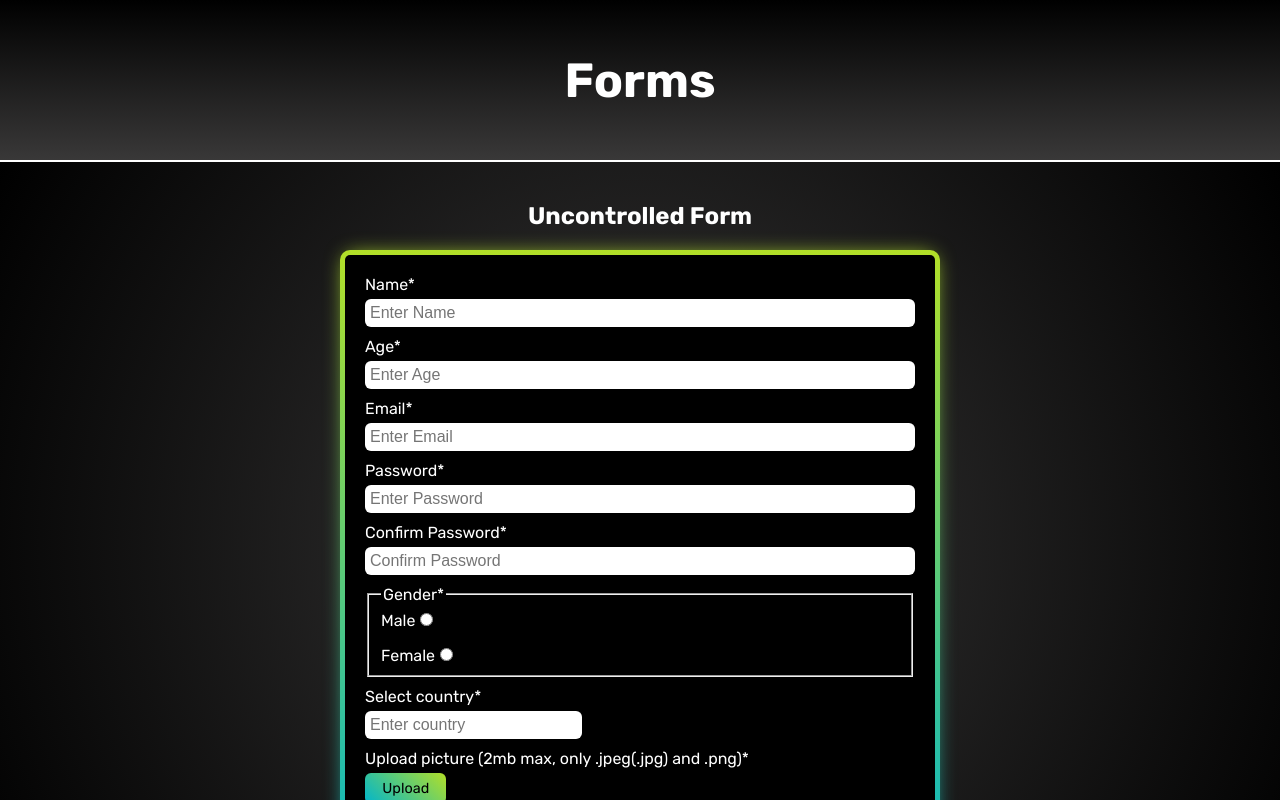
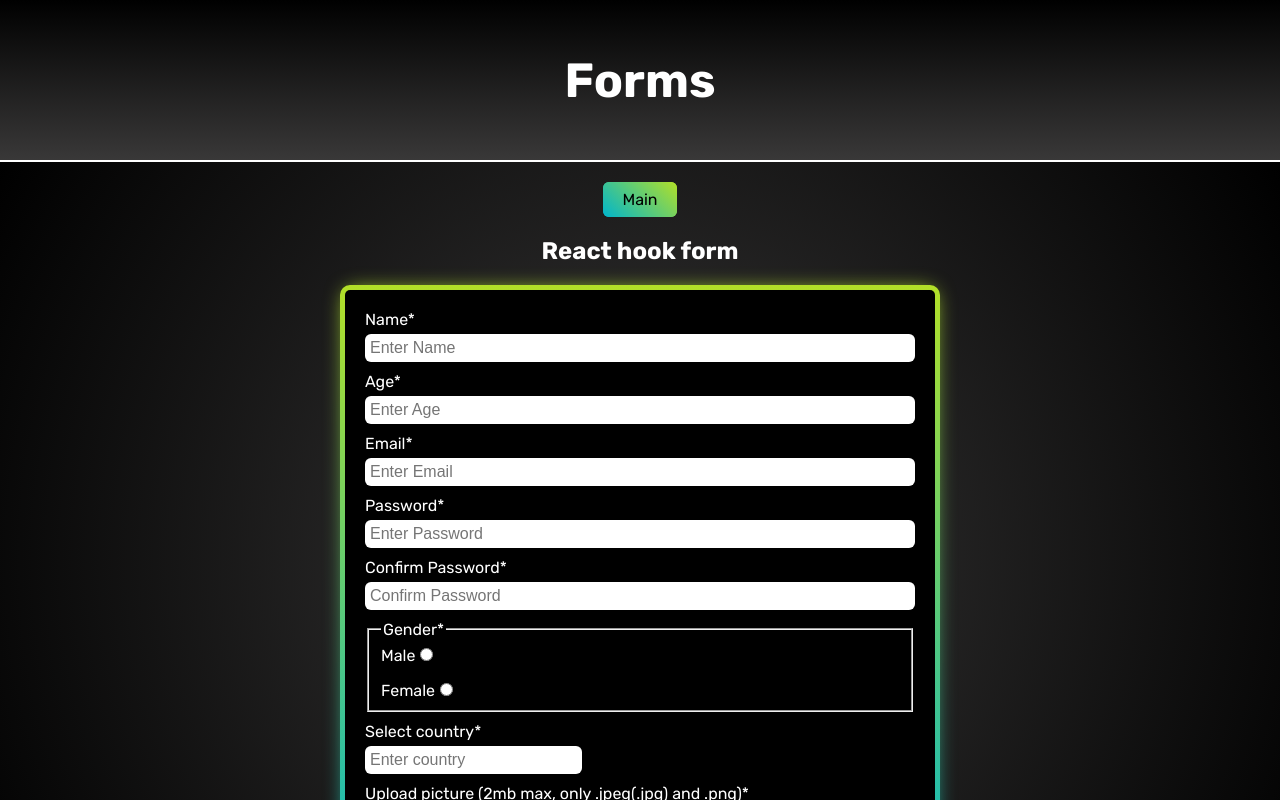
Before and after one commit to VadimKol/rs-react, a React (Vite) app: page /rhf in a window 1280 px wide. Shown: the top 800 px of the page. Built offline with nearby package versions, Linux system fonts and the light colour scheme.

Commit message:
feat: update loader and add password strength

```diff
--- a/src/common/types.ts
+++ b/src/common/types.ts
@@ -3,9 +3,10 @@ export interface FormInfo {
   age: null | number;
   email: null | string;
   password: null | string;
-  confirmPassword: null | string;
+  confirmPassword: null | boolean;
   gender: null | string;
   country: null | string;
   tc: null | boolean;
   image: null | string;
+  strength: string;
 }
--- a/src/common/utils.ts
+++ b/src/common/utils.ts
@@ -5,3 +5,14 @@ export const convertToBase64 = (file: File): Promise<string> =>
     reader.onloadend = (): void => resolve(reader.result as string);
     reader.onerror = (error): void => reject(error);
   });
+
+export const getPasswordStrength = (strength: string): string => {
+  switch (strength) {
+    case '1':
+      return 'Medium';
+    case '0':
+      return 'Strong';
+    default:
+      return 'Low';
+  }
+};
--- a/src/pages/main/Main.tsx
+++ b/src/pages/main/Main.tsx
@@ -1,6 +1,7 @@
 import { type ReactNode, useEffect, useState } from 'react';
-import { Link } from 'react-router-dom';
+import { Link, useLocation } from 'react-router-dom';
 
+import { getPasswordStrength } from '@/common/utils';
 import { ImageBlock } from '@/components/image-block/ImageBlock';
 import { Loader } from '@/components/loader/Loader';
 import { useFormInfo } from '@/store/formSLice';
@@ -9,14 +10,15 @@ import styles from './styles.module.scss';
 
 export function Main(): ReactNode {
   const theme = 'dark';
-  const { name, age, email, password, gender, country, image } = useFormInfo();
+  const { name, age, email, password, gender, country, image, strength } = useFormInfo();
   const [loader, setLoader] = useState(false);
+  const location = useLocation();
 
   useEffect(() => {
-    if (name) {
+    if (location.state) {
       setLoader(true);
     }
-  }, [name]);
+  }, [location.state]);
 
   useEffect(() => {
     if (loader) {
@@ -34,6 +36,7 @@ export function Main(): ReactNode {
         <p className={styles.text}>Age: {age}</p>
         <p className={styles.text}>Email: {email}</p>
         <p className={styles.text}>Password: {'*'.repeat(password?.length || 0)}</p>
+        <p className={styles.text}>Password strength: {getPasswordStrength(strength)}</p>
         <p className={styles.text}>Gender: {gender}</p>
         <p className={styles.text}>Country: {country}</p>
         <ImageBlock src={image || ''} alt="Form data" />
--- a/src/pages/rhf/Rhf.tsx
+++ b/src/pages/rhf/Rhf.tsx
@@ -1,5 +1,6 @@
 import classNames from 'classnames';
 import { type FormEvent, type ReactNode, useRef } from 'react';
+import { Link } from 'react-router-dom';
 import { ValidationError } from 'yup';
 
 import { countries } from '@/common/countries';
@@ -40,7 +41,10 @@ export function Rhf(): ReactNode {
 
   return (
     <main className={theme === 'dark' ? 'main' : 'main light'}>
-      <h2 className={styles.title}>Uncontrolled Form</h2>
+      <Link className={styles.back} to="/">
+        Main
+      </Link>
+      <h2 className={styles.title}>React hook form</h2>
       <form className={styles.uncontrolled} onSubmit={handleSubmit}>
         <label htmlFor="name" className={styles.label}>
           Name*
--- a/src/pages/rhf/styles.module.scss
+++ b/src/pages/rhf/styles.module.scss
@@ -139,3 +139,50 @@
 .file {
   display: none;
 }
+
+.back {
+  position: relative;
+  padding: 0.5em 1.2em;
+  font-size: 1rem;
+  text-decoration: none;
+  color: var(--text-color);
+  background:
+    linear-gradient(45deg, var(--primary-color), var(--secondary-color)) padding-box,
+    linear-gradient(45deg, var(--primary-color), var(--secondary-color)) border-box;
+  border: none;
+  border-radius: 6px;
+  user-select: none;
+  transition: transform 0.3s, box-shadow 0.3s;
+  transform-style: preserve-3d;
+
+  &::before {
+    content: "";
+    position: absolute;
+    inset: 0;
+    background: linear-gradient(45deg, var(--primary-color), var(--secondary-color));
+    border-radius: inherit;
+    filter: blur(0);
+    pointer-events: none;
+    transition: all 0.5s;
+    transform: translate3d(0, 0, -1px);
+  }
+
+
+  &:focus-visible {
+    outline: 2px solid var(--primary-color);
+  }
+
+  &:active {
+    transform: scale(0.9);
+  }
+
+  @media (hover: hover) {
+    &:hover {
+      cursor: pointer;
+
+      &::before {
+        filter: blur(5px);
+      }
+    }
+  }
+}
--- a/src/pages/uncontrolled/Uncontrolled.tsx
+++ b/src/pages/uncontrolled/Uncontrolled.tsx
@@ -6,7 +6,7 @@ import { ValidationError } from 'yup';
 
 import { countries } from '@/common/countries';
 import { formSchema } from '@/common/schema';
-import { convertToBase64 } from '@/common/utils';
+import { convertToBase64, getPasswordStrength } from '@/common/utils';
 import { CustomButton } from '@/components/custom-button/СustomButton';
 import { updateForm } from '@/store/formSLice';
 
@@ -25,6 +25,7 @@ export function Uncontrolled(): ReactNode {
     country: null,
     tc: null,
     image: null,
+    strength: '2',
   });
   const dispatch = useDispatch();
 
@@ -54,6 +55,7 @@ export function Uncontrolled(): ReactNode {
       country: null,
       tc: null,
       image: null,
+      strength: '0',
     };
 
     try {
@@ -66,15 +68,16 @@ export function Uncontrolled(): ReactNode {
               name: String(data.name),
               age: Number(data.age),
               email: String(data.email),
-              password: String(data.password),
-              confirmPassword: String(data.confirmPassword),
+              password: '*'.repeat(String(data.password).length),
+              confirmPassword: true,
               gender: String(data.gender),
               country: String(data.country),
               tc: data.tc,
               image: base64Image,
+              strength: '0',
             }),
           );
-          navigate('/');
+          navigate('/', { state: true });
         })
         .catch(() => {});
     } catch (err) {
@@ -82,6 +85,9 @@ export function Uncontrolled(): ReactNode {
         err.inner.forEach(({ path, message }) => {
           if (path) {
             errorsNew[path] = message;
+          }
+          if (path === 'password') {
+            errorsNew.strength = String(Number(errorsNew.strength) + 1);
           }
         });
       }
@@ -116,6 +122,7 @@ export function Uncontrolled(): ReactNode {
           Password*
           <input id="password" name="password" type="password" placeholder="Enter Password" className={styles.input} />
         </label>
+        <p className={styles.strength}>Password strength: {getPasswordStrength(errors.strength || '2')}</p>
         {errors.password && <p className={styles.error}>{errors.password}</p>}
         <label htmlFor="confirmPassword" className={styles.label}>
           Confirm Password*
--- a/src/pages/uncontrolled/styles.module.scss
+++ b/src/pages/uncontrolled/styles.module.scss
@@ -191,3 +191,7 @@
     }
   }
 }
+
+.strength {
+  margin: 0;
+}
--- a/src/store/formSLice.ts
+++ b/src/store/formSLice.ts
@@ -5,7 +5,7 @@ import { type FormInfo } from '@/common/types';
 
 import { type RootState } from './store';
 
-const initialState: FormInfo = {
+export const initialState: FormInfo = {
   name: null,
   age: null,
   email: null,
@@ -15,6 +15,7 @@ const initialState: FormInfo = {
   country: null,
   tc: null,
   image: null,
+  strength: '0',
 };
 
 export const formSLice = createSlice({
```
